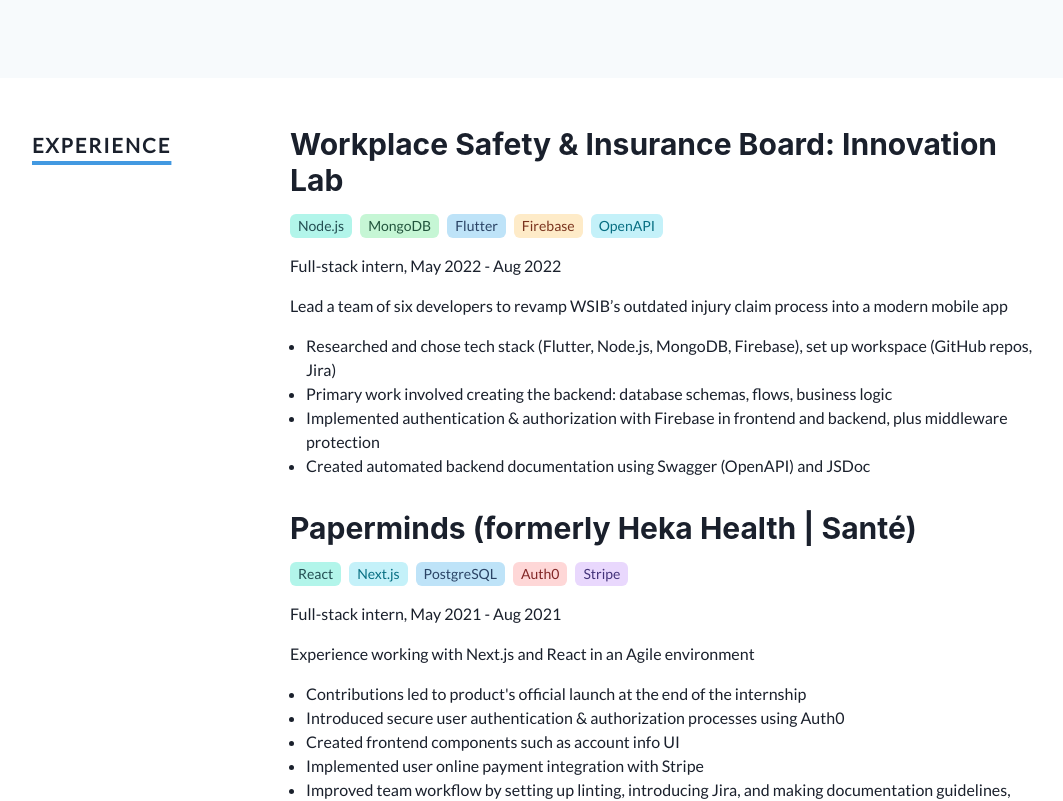
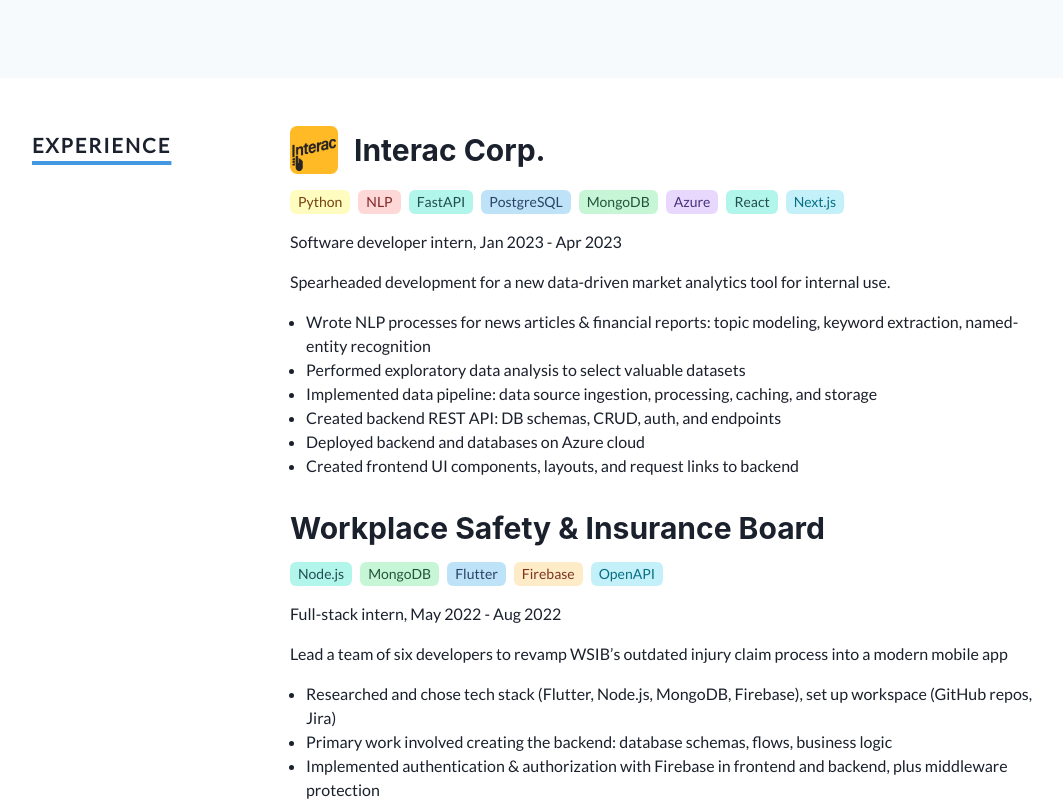
Before and after one commit to wx02shi/personal-website, a Next.js app: page / in a window 1280 px wide. Shown: the part 1240-2041 px from the top of the page, without its empty margins (104-1167 px from the left). Built offline with nearby package versions, Linux system fonts and the light colour scheme.

Commit message:
update experience

```diff
--- a/components/Experience/Experience.js
+++ b/components/Experience/Experience.js
@@ -10,13 +10,63 @@
   UnorderedList,
   VStack,
 } from "@chakra-ui/layout";
-import { Tag } from "@chakra-ui/react";
+import { Tag, Image } from "@chakra-ui/react";
+
+const interac = (
+  <VStack align="start" spacing={4}>
+    <HStack>
+      <Image src="Interac.png" boxSize="3rem" mr={2} />
+      <Heading align="left" size="lg">
+        <Link href="https://interac.ca" isExternal>
+          Interac Corp.
+        </Link>
+      </Heading>
+    </HStack>
+
+    <HStack>
+      <Tag colorScheme="yellow">Python</Tag>
+      <Tag colorScheme="red">NLP</Tag>
+      <Tag colorScheme="teal">FastAPI</Tag>
+      <Tag colorScheme="blue">PostgreSQL</Tag>
+      <Tag colorScheme="green">MongoDB</Tag>
+      <Tag colorScheme="purple">Azure</Tag>
+      <Tag colorScheme="teal">React</Tag>
+      <Tag colorScheme="cyan">Next.js</Tag>
+    </HStack>
+    <Text>Software developer intern, Jan 2023 - Apr 2023</Text>
+    <Text>
+      Spearheaded development for a new data-driven market analytics tool for internal use.
+    </Text>
+    <Box align="left">
+      <UnorderedList>
+        <ListItem>
+          Wrote NLP processes for news articles & financial reports: topic modeling, keyword extraction, named-entity recognition
+        </ListItem>
+        <ListItem>
+          Performed exploratory data analysis to select valuable datasets
+        </ListItem>
+        <ListItem>
+          Implemented data pipeline: data source ingestion, processing, caching, and storage
+        </ListItem>
+        <ListItem>
+          Created backend REST API: DB schemas, CRUD, auth, and endpoints
+        </ListItem>
+        <ListItem>
+          Deployed backend and databases on Azure cloud
+        </ListItem>
+        <ListItem>
+          Created frontend UI components, layouts, and request links to backend
+        </ListItem>
+      </UnorderedList>
+    </Box>
+  </VStack>
+);
 
 const wsib = (
   <VStack align="start" spacing={4}>
     <Heading align="left" size="lg">
       <Link href="https://wsib-lab.ca" isExternal>
-        Workplace Safety & Insurance Board: Innovation Lab
+        Workplace Safety & Insurance Board
       </Link>
     </Heading>
     <HStack>
@@ -141,6 +191,7 @@
   return (
     <Section title="Experience">
       <VStack spacing={8}>
+        {interac}
         {wsib}
         {heka}
         {cac}
```
Also changed, not shown: public/Interac.png (added).
